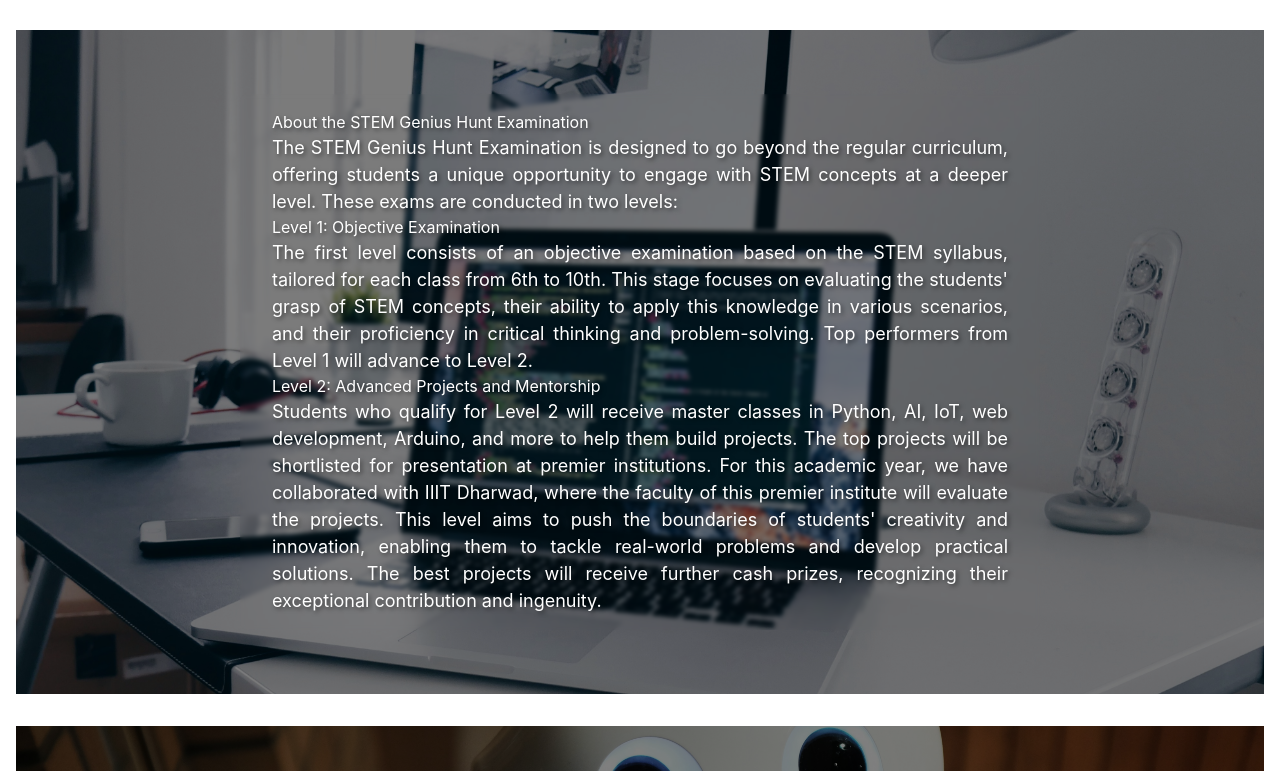
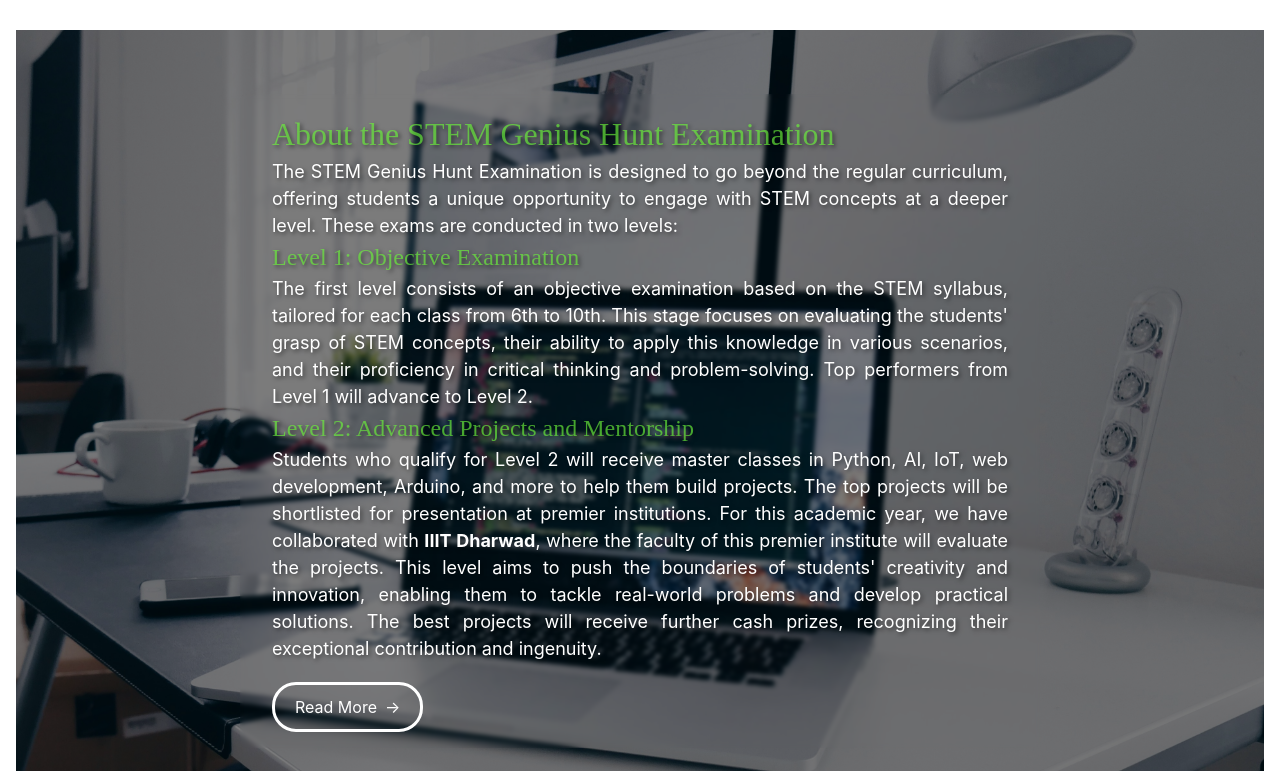
Before and after one commit to sajjanstem/sajjan-stem, a React (Create React App) app: page / in a window 1280 px wide. Shown: the part 1089-1860 px from the top of the page. Built offline with nearby package versions, Linux system fonts and the light colour scheme.

Commit message:
YUVA STEM

```diff
--- a/src/components/Exams/Stem.tsx
+++ b/src/components/Exams/Stem.tsx
@@ -1,6 +1,8 @@
 import React from "react";
 import { Box, Typography, Table, TableBody, TableCell, TableContainer, TableHead, TableRow, Paper, Accordion, AccordionSummary, AccordionDetails } from '@mui/material';
 import ExpandMoreIcon from '@mui/icons-material/ExpandMore';
+import EmojiEventsIcon from '@mui/icons-material/EmojiEvents';
+import AttachMoneyIcon from '@mui/icons-material/AttachMoney';
 import "./Stem.css";
 
 const Stem = () => {
@@ -14,12 +16,17 @@ const Stem = () => {
         />
         <div className="stem-image-overlay"></div>
       </div>
-      <Typography variant="h1" gutterBottom>Stem</Typography>
+      <div className="heading-section">
+        <h1>STEM Genius Hunt</h1>
+      </div>
       <Typography variant="body1" paragraph>
-        Stem Genius Hunt Examinations are beneficial for school students because they promote critical thinking, problem-solving skills, and a deeper understanding of mathematical concepts beyond the regular curriculum. These competitions challenge students to apply their knowledge in innovative ways, fostering intellectual growth and encouraging a love for mathematics. Additionally, participating in such exams can boost students' confidence, provide recognition for their abilities, and open up opportunities for scholarships and advanced educational programs. This not only enhances their academic profile but also prepares them for future academic and professional success.
+        Stem Genius Hunt Examinations are beneficial for school students because they promote critical thinking, problem-solving skills, and a deeper understanding of STEM (Science, Technology, Engineering, and Mathematics) concepts beyond the regular curriculum. These competitions challenge students to apply their knowledge in innovative ways, fostering intellectual growth and encouraging a love for STEM subjects. Additionally, participating in such exams can boost students' confidence, provide recognition for their abilities, and open up opportunities for scholarships and advanced educational programs. This not only enhances their academic profile but also prepares them for future academic and professional success.
       </Typography>
       <Typography variant="body1" paragraph>
-        Stem Genius Hunt Examinations are beneficial for school students because they promote critical thinking, problem-solving skills, and a deeper understanding of mathematical concepts beyond the regular curriculum. These competitions challenge students to apply their knowledge in innovative ways, fostering intellectual growth and encouraging a love for mathematics. Additionally, participating in such exams can boost students' confidence, provide recognition for their abilities, and open up opportunities for scholarships and advanced educational programs. This not only enhances their academic profile but also prepares them for future academic and professional success.
+        The STEM Genius Hunt Examination goes beyond traditional assessments by encouraging students to engage in hands-on projects and real-world problem-solving. This approach allows students to showcase their creativity and innovation, further deepening their understanding of STEM principles. By working on projects, students develop practical skills and gain experience in applying theoretical knowledge to tangible outcomes, preparing them for future challenges in academia and professional careers.
+      </Typography>
+      <Typography variant="body1" paragraph>
+        Moreover, the top 50 projects from Level 2 of the examination will be given an invaluable opportunity to present at premier institutes, such as our collaboration this year with IIIT Dharwad. This exposure provides students with a platform to interact with faculty of premier institutions, receive feedback, and inspire further innovation, fostering a community of young STEM enthusiasts ready to make significant contributions to the field.
       </Typography>
 
       <Box mt={4}>
@@ -36,18 +43,18 @@ const Stem = () => {
             <TableBody>
               <TableRow>
                 <TableCell>Section 1: Science </TableCell>
-                <TableCell align="right">10 </TableCell>
+                <TableCell align="right">10</TableCell>
                 <TableCell align="right">1</TableCell>
                 <TableCell align="right">10</TableCell>
               </TableRow>
               <TableRow>
-                <TableCell>Section2: Technology & Engineering</TableCell>
+                <TableCell>Section 2: Technology & Engineering</TableCell>
                 <TableCell align="right">15</TableCell>
                 <TableCell align="right">2</TableCell>
                 <TableCell align="right">30</TableCell>
               </TableRow>
               <TableRow>
-                <TableCell>Section3: Mathematics </TableCell>
+                <TableCell>Section 3: Mathematics </TableCell>
                 <TableCell align="right">10</TableCell>
                 <TableCell align="right">1</TableCell>
                 <TableCell align="right">10</TableCell>
@@ -65,6 +72,7 @@ const Stem = () => {
 
       <Box mt={4}>
         <Typography variant="h4" gutterBottom>Syllabus</Typography>
+        {/* Accordion for Syllabus */}
         <Accordion>
           <AccordionSummary expandIcon={<ExpandMoreIcon />}>
             <Typography>Class 6</Typography>
@@ -77,10 +85,10 @@ const Stem = () => {
               <b>Section 2: Technology & Engineering</b><br />
               AI
               Introduction to AI, The Birth of AI, Understanding AI, Future of AI, New Technologies (Augmented Reality)
-
+              <br />
               Coding
               Introduction of Coding, Algorithms with Block Coding, Variables using Block Coding, Control with Conditionals, Loops using Block Coding
-
+              <br />
               Intelligence assessment with Logical Reasoning
               Series Completion, Blood Relation, Direction Sense Test, Geometrical Shapes, Mirror and Water Reflections
               <br /><br />
@@ -89,7 +97,6 @@ Series Completion, Blood Relation, Direction Sense Test, Geometrical Shapes, Mir
             </Typography>
           </AccordionDetails>
         </Accordion>
-
         <Accordion>
           <AccordionSummary expandIcon={<ExpandMoreIcon />}>
             <Typography>Class 7</Typography>
@@ -102,10 +109,10 @@ Series Completion, Blood Relation, Direction Sense Test, Geometrical Shapes, Mir
               <b>Section 2: Technology & Engineering</b><br />
               AI
               Introduction to AI, Application Area of AI, Ethics of AI, Future of AI, New Technologies [Virtual Reality]
-
+              <br />
               Coding
               Understanding Programming Languages, Variable in Real Life, Sequencing with Block Coding, Fun with Functions, Understanding Arrays and Collections
-
+              <br />
               Intelligence assessment with Logical Reasoning
               Series Completion, Blood Relation, Analogy and Classification, Coding & Decoding, Cubes and Dice
               <br /><br />
@@ -114,7 +121,6 @@ Series Completion, Blood Relation, Analogy and Classification, Coding & Decoding
             </Typography>
           </AccordionDetails>
         </Accordion>
-
         <Accordion>
           <AccordionSummary expandIcon={<ExpandMoreIcon />}>
             <Typography>Class 8</Typography>
@@ -127,10 +133,10 @@ Series Completion, Blood Relation, Analogy and Classification, Coding & Decoding
               <b>Section 2: Technology & Engineering</b><br />
               AI
               Introduction to AI, History of AI, Application of AI, Future of AI, AI Ethics and Bias
-
+              <br />
               Coding
               Conditionals in Details, Get Creative with Loops, Functions, Programming with Arrays, Advanced Sequencing
-
+              <br />
               Intelligence assessment with Logical Reasoning
               Series Completion, Classification, Direction Sense Test, Coding & Decoding, Image Reflection
               <br /><br />
@@ -139,7 +145,6 @@ Series Completion, Classification, Direction Sense Test, Coding & Decoding, Imag
             </Typography>
           </AccordionDetails>
         </Accordion>
-
         <Accordion>
           <AccordionSummary expandIcon={<ExpandMoreIcon />}>
             <Typography>Class 9</Typography>
@@ -152,10 +157,10 @@ Series Completion, Classification, Direction Sense Test, Coding & Decoding, Imag
               <b>Section 2: Technology & Engineering</b><br />
               AI
               Introduction to AI, AI Project Cycle, Neural Networks
-
+              <br />
               Coding
               Coding with Python - Intermediate
-
+              <br />
               Intelligence assessment with Logical Reasoning
               Series Completion, Blood Relation, Syllogism, Inserting Missing Number, Figures Sequence
               <br /><br />
@@ -164,7 +169,6 @@ Series Completion, Blood Relation, Syllogism, Inserting Missing Number, Figures
             </Typography>
           </AccordionDetails>
         </Accordion>
-
         <Accordion>
           <AccordionSummary expandIcon={<ExpandMoreIcon />}>
             <Typography>Class 10</Typography>
@@ -177,10 +181,10 @@ Series Completion, Blood Relation, Syllogism, Inserting Missing Number, Figures
               <b>Section 2: Technology & Engineering</b><br />
               AI
               Foundational Concepts of AI, Understanding AI Project Cycle, Computer Vision, Natural Language Processing
-
+              <br />
               Coding
               Coding with Python - Advance
-
+              <br />
               Intelligence assessment with Logical Reasoning
               Direction Test, Venn Diagram, Logical Sequence, Mathematical Operations, Coding & Decoding
               <br /><br />
@@ -189,9 +193,9 @@ Direction Test, Venn Diagram, Logical Sequence, Mathematical Operations, Coding
             </Typography>
           </AccordionDetails>
         </Accordion>
+      </Box>
 
-
-      </Box>
+    //awards
 
     </Box>
   );
--- a/src/components/Home.css
+++ b/src/components/Home.css
@@ -44,6 +44,26 @@
   z-index: -1;
 }
 
+.read-more-container {
+  margin-top: 20px;
+}
+
+.read-more-button {
+  display: inline-flex;
+  align-items: center;
+  padding: 10px 20px;
+  border: 3px solid white;
+  color: #fff;
+  text-decoration: none;
+  border-radius: 24px;
+  transition: background-color 0.3s;
+}
+
+.external-link-icon {
+  margin-left: 8px;
+  font-size: 16px;
+}
+
 .bg1 {
   background-image: url("../../public/assets/skills.jpg");
 }
@@ -69,9 +89,19 @@
   text-align: justify;
 }
 
-.content h2, .content h3 {
-  color: #ffffff;
+.content h2 {
+  color: rgba(108,246,59,0.65);
   text-shadow: 2px 2px 4px rgba(0, 0, 0, 0.5);
+  font-size: 2rem;
+  font-family: ui-monospace;
+}
+
+
+.content h3 {
+  color: rgba(108,246,59,0.65);
+  text-shadow: 2px 2px 4px rgba(0, 0, 0, 0.5);
+  font-size: 1.5rem;
+  font-family: ui-monospace;
 }
 
 .content p, .content ul {
@@ -122,4 +152,19 @@
     padding: 4rem 1rem;
   }
 
+  .content h2 {
+    color: rgba(108,246,59,0.65);
+    text-shadow: 2px 2px 4px rgba(0, 0, 0, 0.5);
+    font-size: 1.5rem;
+    font-family: ui-monospace;
+  }
+
+
+  .content h3 {
+    color: rgba(108,246,59,0.65);
+    text-shadow: 2px 2px 4px rgba(0, 0, 0, 0.5);
+    font-size: 1.25rem;
+    font-family: ui-monospace;
+  }
+
 }
--- a/src/components/Home.tsx
+++ b/src/components/Home.tsx
@@ -61,8 +61,13 @@ const Home = () => {
           </p>
           <h3>Level 2: Advanced Projects and Mentorship</h3>
           <p>
-            Students who qualify for Level 2 will receive master classes in Python, AI, IoT, web development, Arduino, and more to help them build projects. The top projects will be shortlisted for presentation at premier institutions. For this academic year, we have collaborated with IIIT Dharwad, where the faculty of this premier institute will evaluate the projects. This level aims to push the boundaries of students' creativity and innovation, enabling them to tackle real-world problems and develop practical solutions. The best projects will receive further cash prizes, recognizing their exceptional contribution and ingenuity.
+            Students who qualify for Level 2 will receive master classes in Python, AI, IoT, web development, Arduino, and more to help them build projects. The top projects will be shortlisted for presentation at premier institutions. For this academic year, we have collaborated with <b>IIIT Dharwad</b>, where the faculty of this premier institute will evaluate the projects. This level aims to push the boundaries of students' creativity and innovation, enabling them to tackle real-world problems and develop practical solutions. The best projects will receive further cash prizes, recognizing their exceptional contribution and ingenuity.
           </p>
+          <div className="read-more-container">
+          <a href="/exams" className="read-more-button">
+            Read More <span className="external-link-icon">→</span>
+          </a>
+        </div>
         </div>
       </section>
 
@@ -103,11 +108,8 @@ const Home = () => {
         <div className="content">
           <h2>Inspiring the Next Generation of Innovators</h2>
           <p>
-            Our mission at Yuva STEM Organisation is to inspire and educate the next generation of STEM leaders. By encouraging curiosity and analytical thinking from an early age, we aim to motivate students to pursue higher studies and careers in STEM fields. The STEM Genius Hunt Examinations provide a stepping stone for students to prepare for global challenges and achieve future academic and professional success.
-          </p>
-          <p>
-            We invite students, educators, and parents to join us in this exciting journey. By participating in the STEM Genius Hunt Examinations, students will not only demonstrate their knowledge and skills but also cultivate a passion for STEM that will last a lifetime.
-          </p>
+          Our mission is to inspire and educate the next generation of STEM leaders. By encouraging curiosity and analytical thinking. The STEM Genius Hunt Examinations prepare students for global challenges and future success. We invite educational institutions to join us in this exciting journey to cultivate a lasting passion for STEM.
+           </p>
         </div>
       </section>
 
```
Lines whose indentation alone changed are shown as unchanged.
